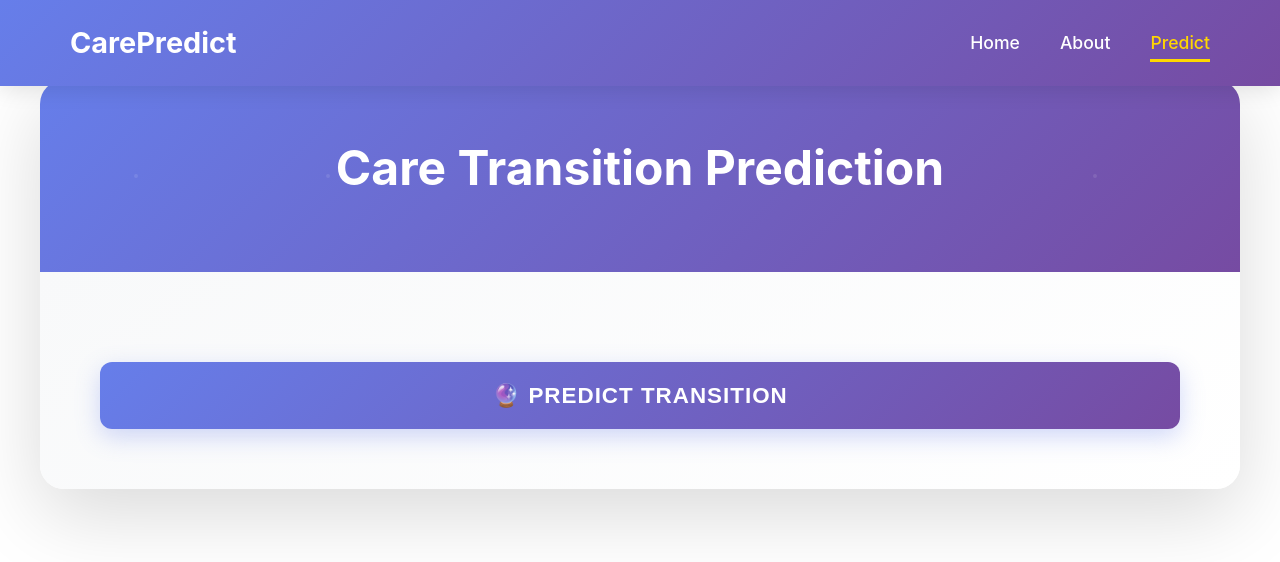
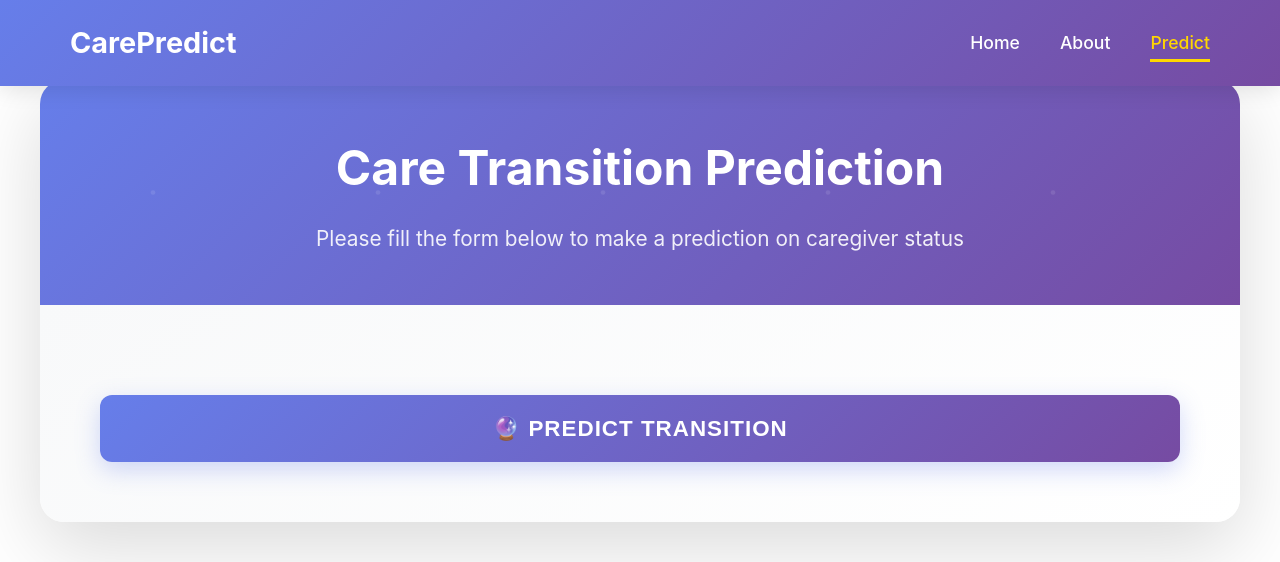
Before and after one commit to benard3360-star/Carepredict, a Flask app: page /predict in a window 1280 px wide. Shown: the top 562 px of the page. Run offline with Flask 3, Linux system fonts and the light colour scheme; parts of the project's set-up code (start-up, migrations or seed data) failed here and were passed over.

Commit message:
Improve user instruction text on prediction form

```diff
--- a/templates/predict.html
+++ b/templates/predict.html
@@ -137,6 +137,7 @@
 <div class="predict-container">
   <div class="predict-header">
     <h1>Care Transition Prediction</h1>
+    <p>Please fill the form below to make a prediction on caregiver status</p>
   </div>
 
   <div class="form-container">
```
